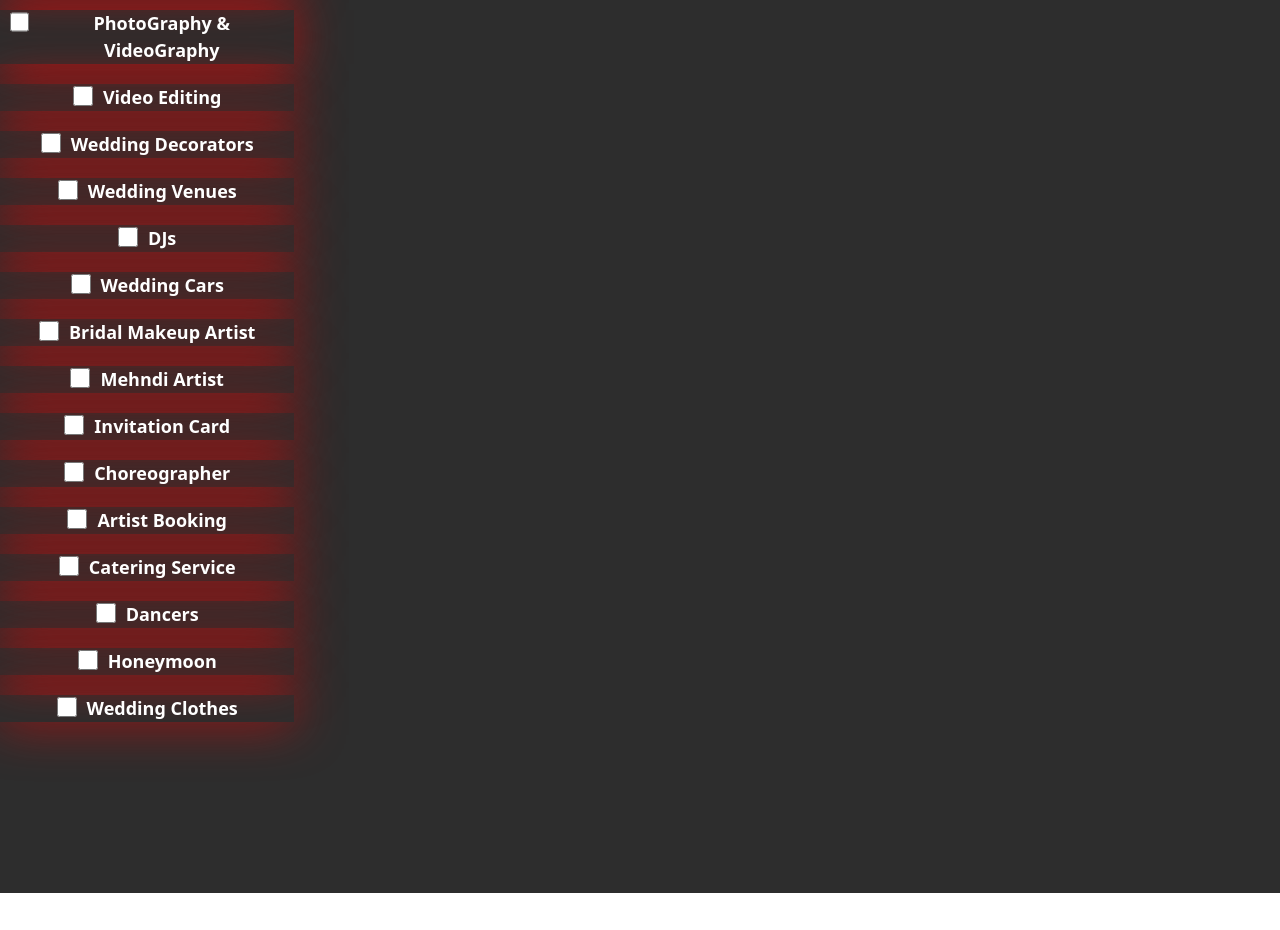
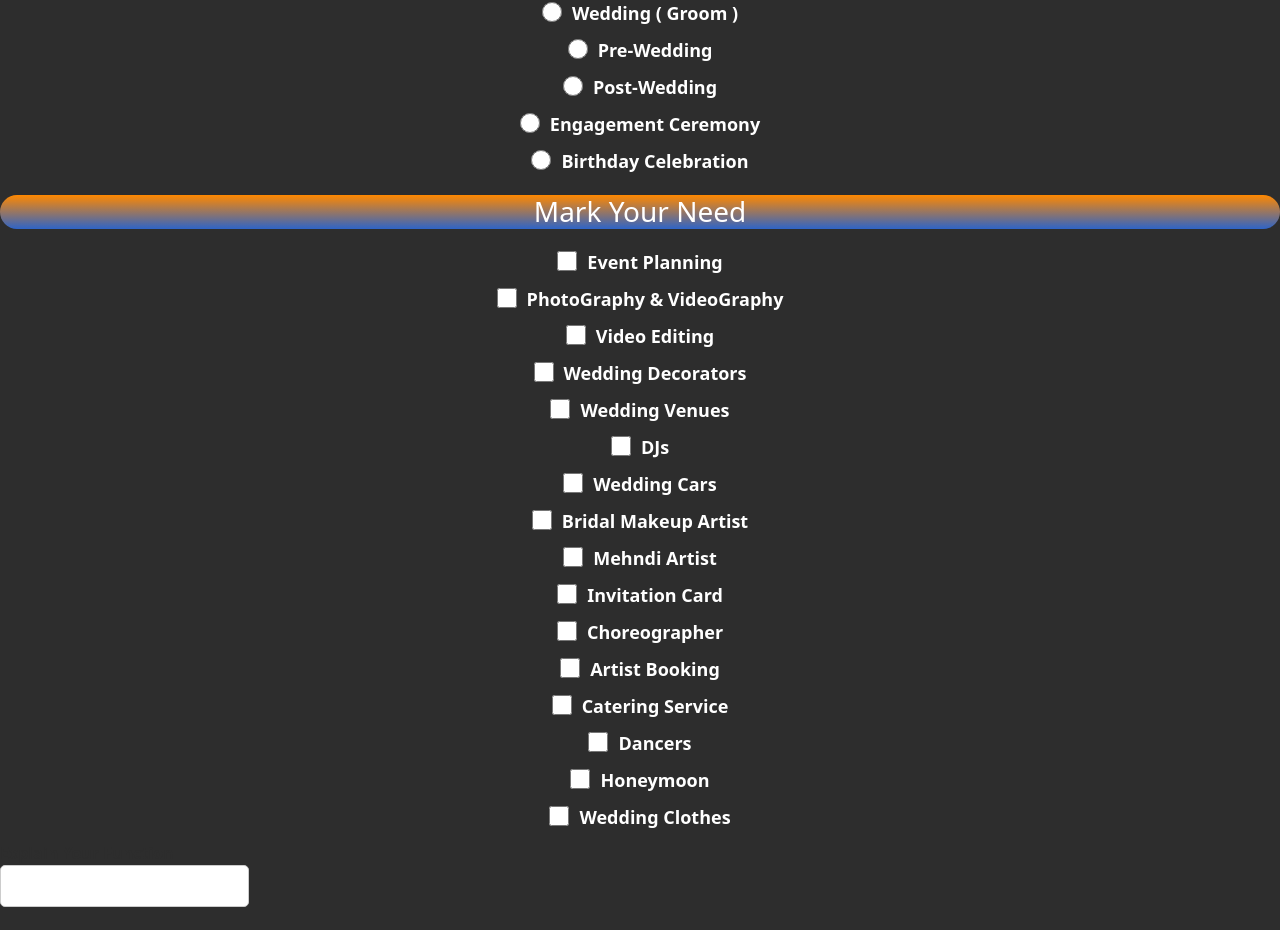
Before and after one commit to aryanbaba4199/Dream-Planner, a React (Create React App) app: page /booking in a window 1280 px wide. Shown: the part 467-1397 px from the top of the page. Before the commit the page ends 1360 px from the top, so only its background shows below. Built offline with nearby package versions, Linux system fonts and the light colour scheme.

Commit message:
Update booking.js

```diff
--- a/src/Booking/booking.js
+++ b/src/Booking/booking.js
@@ -1,5 +1,6 @@
 import React, { useState } from "react";
 import "./booking.css";
+import userEvent from "@testing-library/user-event";
 
 const WeddingBooking = () => {
   const [name, setName] = useState("");
@@ -7,7 +8,29 @@ const WeddingBooking = () => {
   const [mobile, setMobile] = useState("");
   const [services, setServices] = useState([]);
   const [bookingConfirmed, setBookingConfirmed] = useState(false);
+  const [selectedFunctionType, setSelectedFunctionType] = useState("");
+  const [msg , setmsg] = useState("");
 
+  const functionType = [
+    {
+      fntype: "Wedding ( Bride )",
+    },
+    {
+      fntype: "Wedding ( Groom )",
+    },
+    {
+      fntype: "Pre-Wedding",
+    },
+    {
+      fntype: "Post-Wedding",
+    },
+    {
+      fntype: "Engagement Ceremony",
+    },
+    {
+      fntype: "Birthday Celebration",
+    },
+  ];
   const availableServices = [
     {
       serviceName: "Event Planning",
@@ -58,8 +81,14 @@ const WeddingBooking = () => {
       serviceName: "Wedding Clothes",
     },
 
+    // You can Select Deeply here
+
     // Your service data here
   ];
+
+  const handleFunctionTypeChange = (event) => {
+    setSelectedFunctionType(event.target.value);
+  };
 
   const handleServiceChange = (event) => {
     const serviceName = event.target.value;
@@ -77,10 +106,16 @@ const WeddingBooking = () => {
       address,
       mobile,
       selectedServices: services,
+      msg,
+      selectedFunctionType: functionType.find((fn) =>
+        services.includes(fn.fntype)
+      ),
+
     };
+    console.log("Booking Data:", bookingData);
 
     try {
-      const response = await fetch("https://vercel.com/aryanbaba4199/dream-planner/api/bookings", {
+      const response = await fetch("https://dpapi-omega.vercel.app/api/bookings", {
         method: "POST",
         headers: {
           "Content-Type": "application/json",
@@ -135,11 +170,32 @@ const WeddingBooking = () => {
             />
           </div>
         </div>
+
+        <div className="bookingcontainer">
+          <h3 className="serve">Select Your Function</h3>
+          <div className="bookservices">
+            {functionType.map((fn, index) => (
+              <div className="servic" key={index}>
+                <label className="checkbox">
+                  <input
+                    type="radio"
+                    className="checktitle"
+                    value={fn.fntype}
+                    onChange={handleFunctionTypeChange}
+                    checked={selectedFunctionType === fn.fntype}
+                  />
+                  {fn.fntype}
+                </label>
+              </div>
+            ))}
+          </div>
+        </div>
+
         <div className="bookingcontainer">
           <h3 className="serve">Mark Your Need</h3>
           <div className="bookservices">
             {availableServices.map((service, index) => (
-            <div className="service" key={index}>
+              <div className="servic" key={index}>
                 <label className="checkbox">
                   <input
                     type="checkbox"
@@ -154,10 +210,21 @@ const WeddingBooking = () => {
             ))}
           </div>
         </div>
+        <div className=""></div>
+
+        <div className="msg-holder">
+          <label className="msgtitle">
+            Explain Your Function
+            <input type="text" value={msg} className="msgbox" onChange={(e)=>setmsg(e.target.value)} >
+            </input>
+
+          </label>
+        </div>
+
         <div className="bookbtn">
-        <button onClick={handleBook} className="bookbtnin">
+          <h2 onClick={handleBook} className="bookbtnin">
             Book
-        </button>
+          </h2>
         </div>
         {bookingConfirmed && (
           <p className="cnfmsg">
```
Lines whose indentation alone changed are shown as unchanged.
